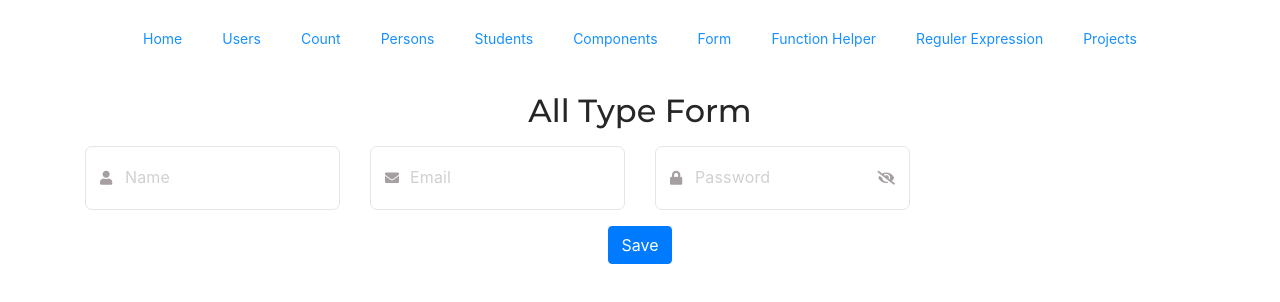
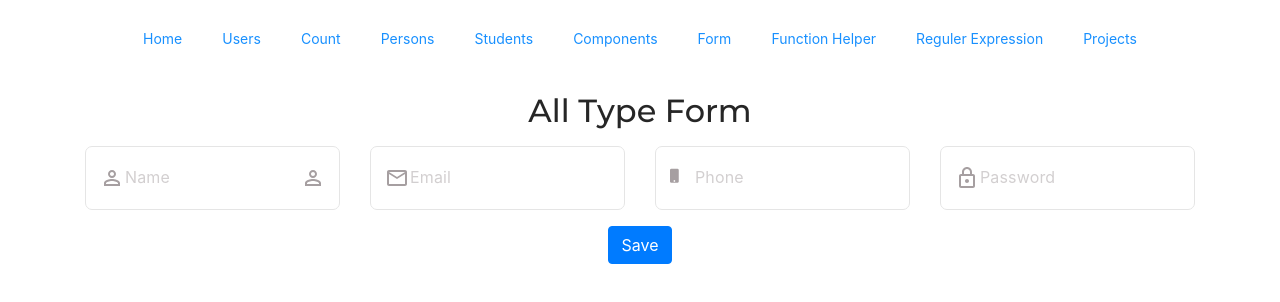
Before and after one commit to jakdev047/react-base-concept, a React (Create React App) app: page /all-input-fields in a window 1280 px wide. Shown: the top 302 px of the page. Built offline with nearby package versions, Linux system fonts and the light colour scheme.

Commit message:
formik Input

```diff
--- a/package.json
+++ b/package.json
@@ -6,6 +6,8 @@
     "@chakra-ui/core": "^0.8.0",
     "@emotion/core": "^10.0.35",
     "@emotion/styled": "^10.0.27",
+    "@material-ui/core": "^4.12.3",
+    "@material-ui/icons": "^4.11.2",
     "@testing-library/jest-dom": "^4.2.4",
     "@testing-library/react": "^9.5.0",
     "@testing-library/user-event": "^7.2.1",
@@ -16,6 +18,7 @@
     "emotion-theming": "^10.0.27",
     "file-saver": "^2.0.5",
     "formik": "^2.1.5",
+    "install": "^0.13.0",
     "jquery": "^2.2.4",
     "moment": "^2.29.1",
     "node-sass": "^4.14.1",
--- a/src/assets/sass/index.scss
+++ b/src/assets/sass/index.scss
@@ -138,7 +138,7 @@ p.transtion-para {
 .my-input .form-icon {
   color: #a69fa1;
   position: absolute;
-  top: 21px;
+  top: 19px;
   left: 15px;
   z-index: 1;
 }
@@ -176,7 +176,8 @@ p.transtion-para {
 
 .error-label,
 .error,
-.error-form-icon {
+.error-form-icon,
+.form-trail-icon-error {
   color: #f11014 !important;
   opacity: 1 !important;
 }
--- a/src/components/formikInput.js
+++ b/src/components/formikInput.js
@@ -2,6 +2,7 @@ import React, { useState } from "react";
 import { Field } from "formik";
 import FormikError from "./formikError";
 import moment from "moment";
+import { VisibilityOutlined, VisibilityOffOutlined } from "@material-ui/icons";
 const FormikInput = (props) => {
   const {
     label,
@@ -25,6 +26,7 @@ const FormikInput = (props) => {
       onFocus={() => setIsFocusForm(true)}
       onBlur={() => setIsFocusForm(false)}
     >
+      {/* label */}
       {label && (
         <label
           className={
@@ -40,6 +42,7 @@ const FormikInput = (props) => {
           {label}
         </label>
       )}
+      {/* leadIcon */}
       {leadicon && (
         <span
           className={
@@ -52,34 +55,40 @@ const FormikInput = (props) => {
               : "form-icon"
           }
         >
-          <i className={leadicon}></i>
+          {leadicon}
         </span>
       )}
+      {/* trailIcon */}
       {trailicon && (
         <span
           className={
-            isFocusForm
+            touched[name]
+              ? value
+                ? "form-icon form-trail-icon"
+                : "form-icon form-trail-icon form-trail-icon-error"
+              : isFocusForm
               ? "form-icon form-trail-icon active"
               : "form-icon form-trail-icon"
           }
         >
-          <i className={trailicon}></i>
+          {trailicon}
         </span>
       )}
-      {passwordicon && (
+      {/* Password Icon */}
+      {value && passwordicon && (
         <span
           className={
-            isFocusForm
+            touched[name]
+              ? value
+                ? "form-icon form-trail-icon"
+                : "form-icon form-trail-icon form-trail-icon-error"
+              : isFocusForm
               ? "form-icon form-trail-icon active"
               : "form-icon form-trail-icon"
           }
           onClick={() => setIsPassword(!isPasswordShow)}
         >
-          {isPasswordShow ? (
-            <i className={"fa fa-eye"}></i>
-          ) : (
-            <i className={"fa fa-eye-slash"}></i>
-          )}
+          {isPasswordShow ? <VisibilityOutlined /> : <VisibilityOffOutlined />}
         </span>
       )}
       <Field
--- /dev/null
+++ b/src/components/formikInputNr.js
@@ -0,0 +1,66 @@
+import React, { useState } from "react";
+import { Field } from "formik";
+import FormikError from "./formikError";
+import moment from "moment";
+const FormikInputNotReq = (props) => {
+  const {
+    label,
+    placeholder,
+    value,
+    name,
+    type,
+    errors,
+    touched,
+    disabled,
+    leadicon,
+    trailicon,
+  } = props;
+  const number = type === "number" ? String(Number(value)) : value;
+  const [isFocusForm, setIsFocusForm] = useState(false);
+
+  return (
+    <div
+      onFocus={() => setIsFocusForm(true)}
+      onBlur={() => setIsFocusForm(false)}
+    >
+      {label && (
+        <label
+          className={isFocusForm || value ? "onFocusLabel" : "onBlurLabel"}
+        >
+          {label}
+        </label>
+      )}
+      {leadicon && (
+        <span className={isFocusForm ? "form-icon active" : "form-icon"}>
+          <i className={leadicon}></i>
+        </span>
+      )}
+      {trailicon && (
+        <span
+          className={
+            isFocusForm
+              ? "form-icon form-trail-icon active"
+              : "form-icon form-trail-icon"
+          }
+        >
+          <i className={trailicon}></i>
+        </span>
+      )}
+      <Field
+        {...props}
+        value={number}
+        name={name}
+        placeholder={placeholder}
+        type={type}
+        className={"form-control"}
+        disabled={disabled}
+        data-date={value ? moment(value).format("DD-MMMM-YYYY") : placeholder}
+      />
+      <FormikError errors={errors} touched={touched} name={name} />
+    </div>
+  );
+};
+
+export default FormikInputNotReq;
+
+// usage
--- a/src/pages/AllTypeForm.js
+++ b/src/pages/AllTypeForm.js
@@ -3,10 +3,17 @@ import * as Yup from "yup";
 import { Formik, Form } from "formik";
 import TopNavigation from "../components/TopNavigation/TopNavigation";
 import FormikInput from "../components/formikInput";
+import FormikInputNotReq from "./../components/formikInputNr";
+import {
+  MailOutlineOutlined,
+  PermIdentityOutlined,
+  LockOutlined,
+} from "@material-ui/icons";
 
 const initData = {
   name: "",
   email: "",
+  phone: "",
   password: "",
 };
 
@@ -53,7 +60,8 @@ const AllTypeForm = () => {
                       value={values?.name}
                       name="name"
                       type="text"
-                      leadicon="fa fa-user"
+                      leadicon={<PermIdentityOutlined />}
+                      trailicon={<PermIdentityOutlined />}
                       errors={errors}
                       touched={touched}
                     />
@@ -67,7 +75,21 @@ const AllTypeForm = () => {
                       name="email"
                       type="email"
                       className="form-control"
-                      leadicon="fa fa-envelope"
+                      leadicon={<MailOutlineOutlined />}
+                      errors={errors}
+                      touched={touched}
+                    />
+                  </div>
+                </div>
+                <div className="col-lg-3">
+                  <div className="form-group my-input">
+                    <FormikInputNotReq
+                      label="Phone"
+                      value={values?.phone}
+                      name="phone"
+                      type="phone"
+                      className="form-control"
+                      leadicon={"fa fa-mobile"}
                       errors={errors}
                       touched={touched}
                     />
@@ -81,7 +103,7 @@ const AllTypeForm = () => {
                       name="password"
                       type="password"
                       className="form-control"
-                      leadicon="fa fa-lock"
+                      leadicon={<LockOutlined />}
                       passwordicon={"fa fa-eye"}
                       errors={errors}
                       touched={touched}
```
Also changed, not shown: 1 other file (tests, documents, lock files or other folders).
